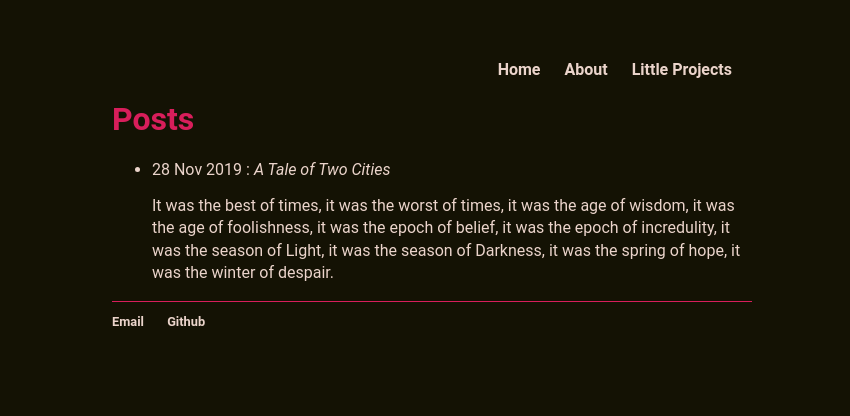
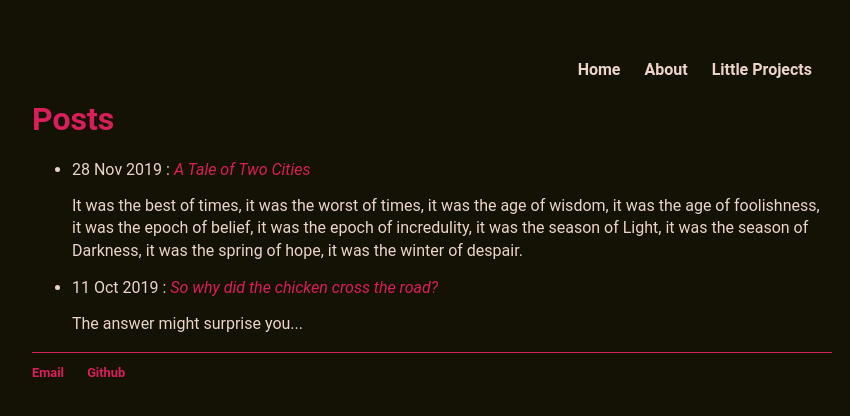
Before and after one commit to ChrisspyB/chrisspyb.github.io, a Jekyll site: the page built from index.html, in a window 1280 px wide. Shown: the top 416 px of the page, without its empty margins (208-1058 px from the left). Built offline with Jekyll 4.4.1, drawn with Linux system fonts in a browser that asks for light colours; some of the changed lines change nothing that is shown.

Commit message:
Improve formatting
Color links, better zoom-in support

```diff
--- a/_layouts/default.html
+++ b/_layouts/default.html
@@ -14,10 +14,9 @@
 		<body>
 			<nav>
 	    		<ul style="text-align: right;">
-	        		<li><a href="/">Home</a></li>
-		        	<li><a href="/about">About</a></li>
-		        	<li><a href="/projects">Little Projects</a></li>
-	        		<!-- <li><a href="/cv">CV</a></li> -->
+	        		<li><a class="header-link" href="/">Home</a></li>
+		        	<li><a class="header-link" href="/about">About</a></li>
+		        	<li><a class="header-link" href="/projects">Little Projects</a></li>
 	    		</ul>
 			</nav>
 			<div class="container">
--- /dev/null
+++ b/_posts/2019-11-28-dickensaa.md
@@ -0,0 +1,27 @@
+---
+layout: post
+title: So why did the chicken cross the road?
+desc: The answer might surprise you...
+date: 2019-10-11
+---
+
+This is a test post and I need some temporary text, so deal with it.
+
+    It was the best of times, it was the worst of times,
+    it was the age of wisdom, it was the age of foolishness,
+    it was the epoch of belief, it was the epoch of incredulity,
+    it was the season of Light, it was the season of Darkness,
+    it was the spring of hope, it was the winter of despair.
+
+We had everything before us, we had nothing before us, we were all going direct to Heaven, we were all going direct the other way— in short, the period was so far like the present period, that some of its noisiest authorities insisted on its being received, for good or for evil, in the superlative degree of comparison only.
+
+There were a king with a large jaw and a queen with a plain face, on the throne of England; there were a king with a large jaw and a queen with a fair face, on the throne of France. In both countries it was clearer than crystal to the lords of the State preserves of loaves and fishes, that things in general were settled for ever.
+
+It was the year of Our Lord one thousand seven hundred and seventy-five. Spiritual revelations were conceded to England at that favoured period, as at this. Mrs. Southcott had recently attained her five-and-twentieth blessed birthday, of whom a prophetic private in the Life Guards had heralded the sublime appearance by announcing that arrangements were made for the swallowing up of London and Westminster. Even the Cock-lane ghost had been laid only a round dozen of years, after rapping out its messages, as the spirits of this very year last past (supernaturally deficient in originality) rapped out theirs. Mere messages in the earthly order of events had lately come to the English Crown and People, from a congress of British subjects in America: which, strange to relate, have proved more important to the human race than any communications yet received through any of the chickens of the Cock-lane brood.
+We had everything before us, we had nothing before us, we were all going direct to Heaven, we were all going direct the other way— in short, the period was so far like the present period, that some of its noisiest authorities insisted on its being received, for good or for evil, in the superlative degree of comparison only.
+
+There were a king with a large jaw and a queen with a plain face, on the throne of England; there were a king with a large jaw and a queen with a fair face, on the throne of France. In both countries it was clearer than crystal to the lords of the State preserves of loaves and fishes, that things in general were settled for ever.
+
+It was the year of Our Lord one thousand seven hundred and seventy-five. Spiritual revelations were conceded to England at that favoured period, as at this. Mrs. Southcott had recently attained her five-and-twentieth blessed birthday, of whom a prophetic private in the Life Guards had heralded the sublime appearance by announcing that arrangements were made for the swallowing up of London and Westminster. Even the Cock-lane ghost had been laid only a round dozen of years, after rapping out its messages, as the spirits of this very year last past (supernaturally deficient in originality) rapped out theirs. Mere messages in the earthly order of events had lately come to the English Crown and People, from a congress of British subjects in America: which, strange to relate, have proved more important to the human race than any communications yet received through any of the chickens of the Cock-lane brood.
+
+*[Available royalty-free on Project Gutenberg.](https://www.gutenberg.org/files/98/98-h/98-h.htm)*
--- a/css/main.css
+++ b/css/main.css
@@ -1,6 +1,11 @@
 body {
     margin: 60px auto;
-    width: 50%;
+    /*width: 50em;*/
+    max-width:50em;
+
+     /*position:relative;*/
+     /*margin-left:0;*/
+     width:calc(100% - 26px);
     font-family: Roboto, Tahoma, Arial, sans-serif;
 
     color: #ebd4cb;
@@ -14,9 +19,13 @@
 nav ul li, footer ul li {
     display: inline;
     margin-right: 20px;
+    color: #ebd4cb;
 }
 a {
     text-decoration: none;
+    color: #d81e5b;
+}
+a.header-link{
     color: #ebd4cb;
 }
 a:hover {
@@ -38,6 +47,7 @@
 a.blog-title{
     text-decoration: none;
     font-style: italic;
+    /*color: #d81e5b;*/
 
 }
 a.blog-title:hover{
```
